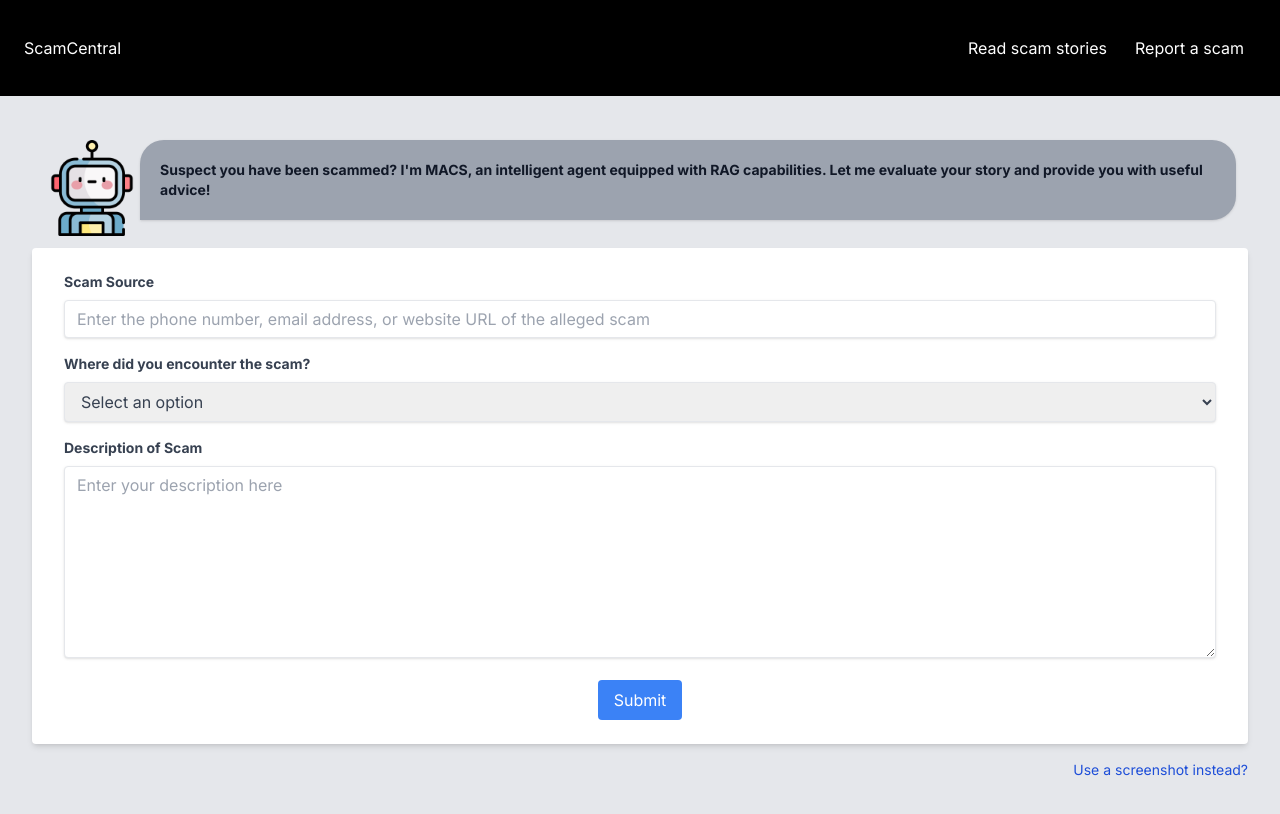
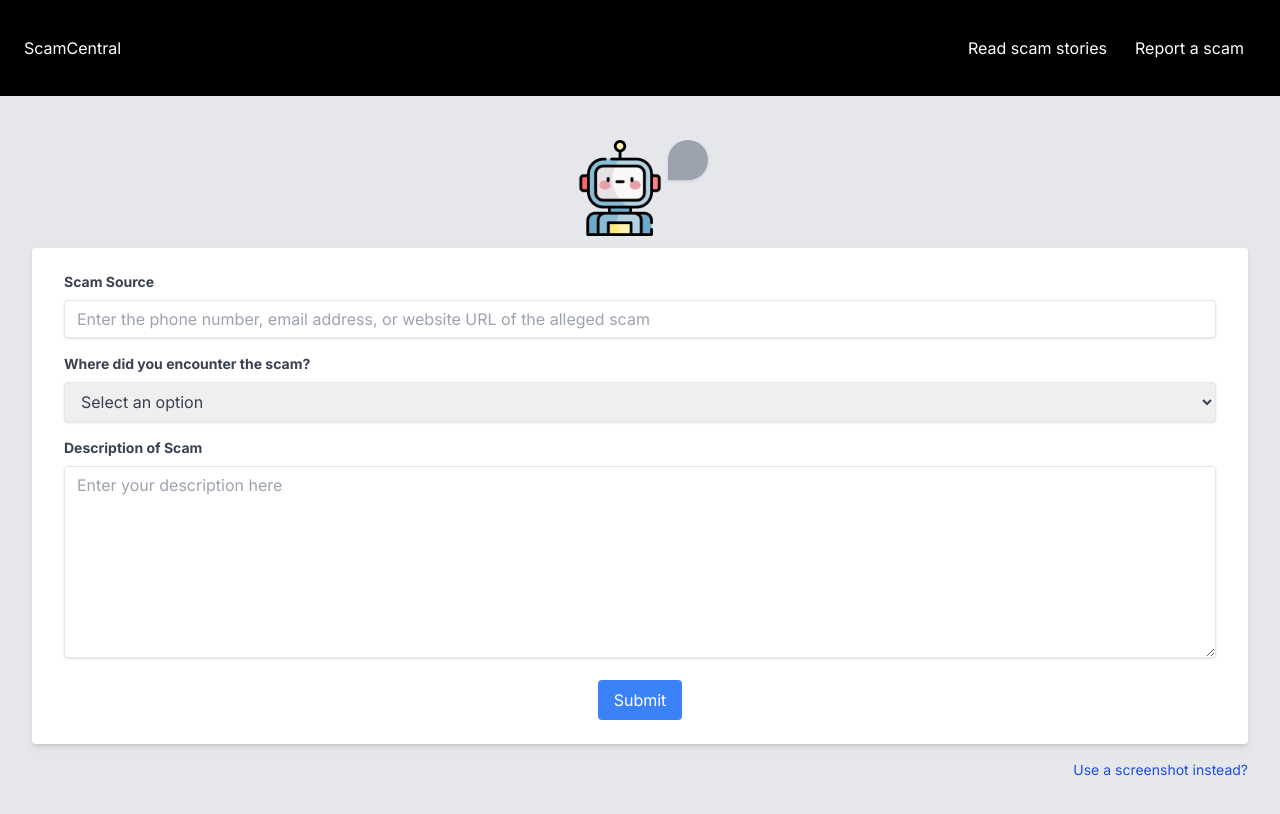
Before and after one commit to nseah21/say-no-to-scams, a Next.js app in the folder frontend/: page / in a window 1280 px wide. Shown: the top 814 px of the page. Built offline with nearby package versions, Linux system fonts and the light colour scheme.

Commit message:
Use props for Mascot speech bubble

```diff
--- a/frontend/src/components/Mascot.jsx
+++ b/frontend/src/components/Mascot.jsx
@@ -1,7 +1,7 @@
 import React from "react";
 import Image from "next/image";
 
-const Mascot = () => {
+const Mascot = ({ text }) => {
   return (
     <div className="flex leading-1.5 p-3 justify-center">
       <Image
@@ -12,9 +12,7 @@ const Mascot = () => {
       />
       <div>
         <p className="shadow p-5 text-sm font-bold text-gray-900 border-gray-200 bg-gray-400 rounded-tr-3xl rounded-br-3xl rounded-tl-3xl">
-          Suspect you have been scammed? I'm MACS, an intelligent agent equipped
-          with RAG capabilities. Let me evaluate your story and provide you with
-          useful advice!
+          {text}
         </p>
       </div>
     </div>
```
